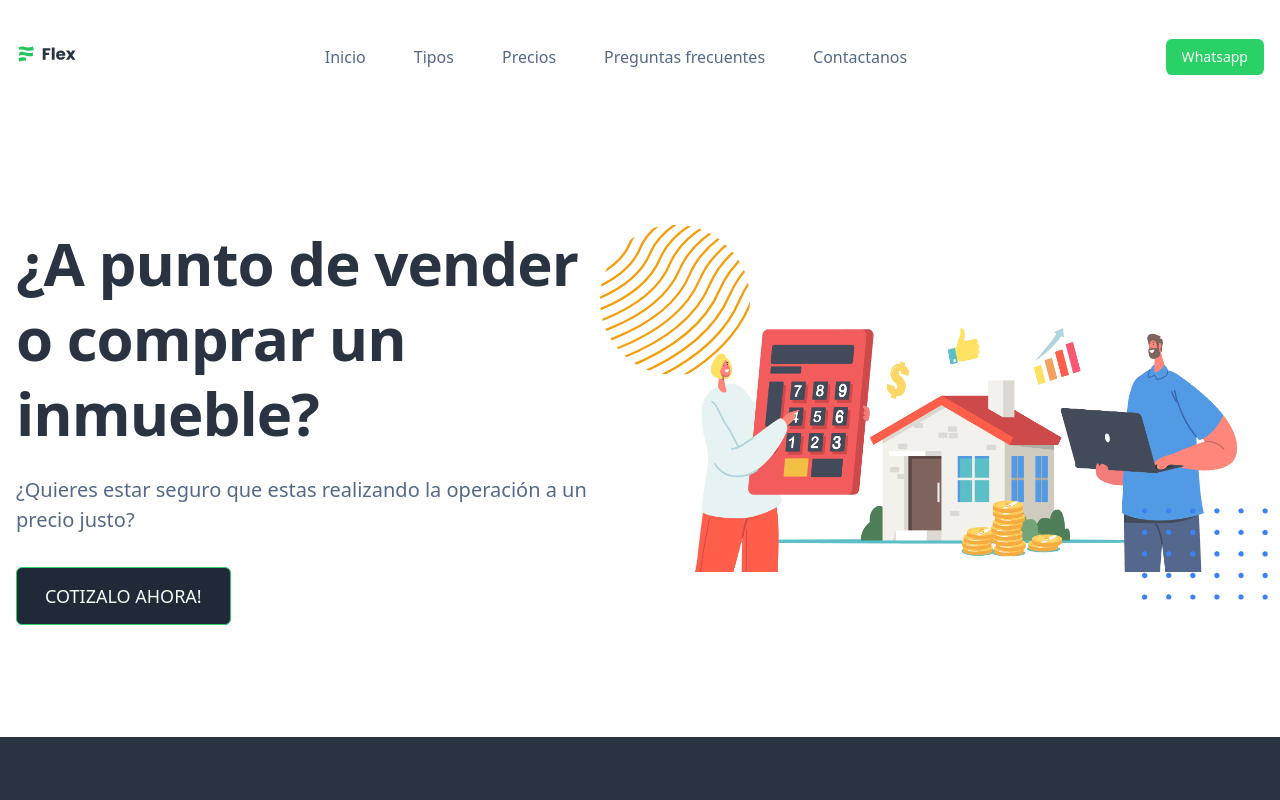
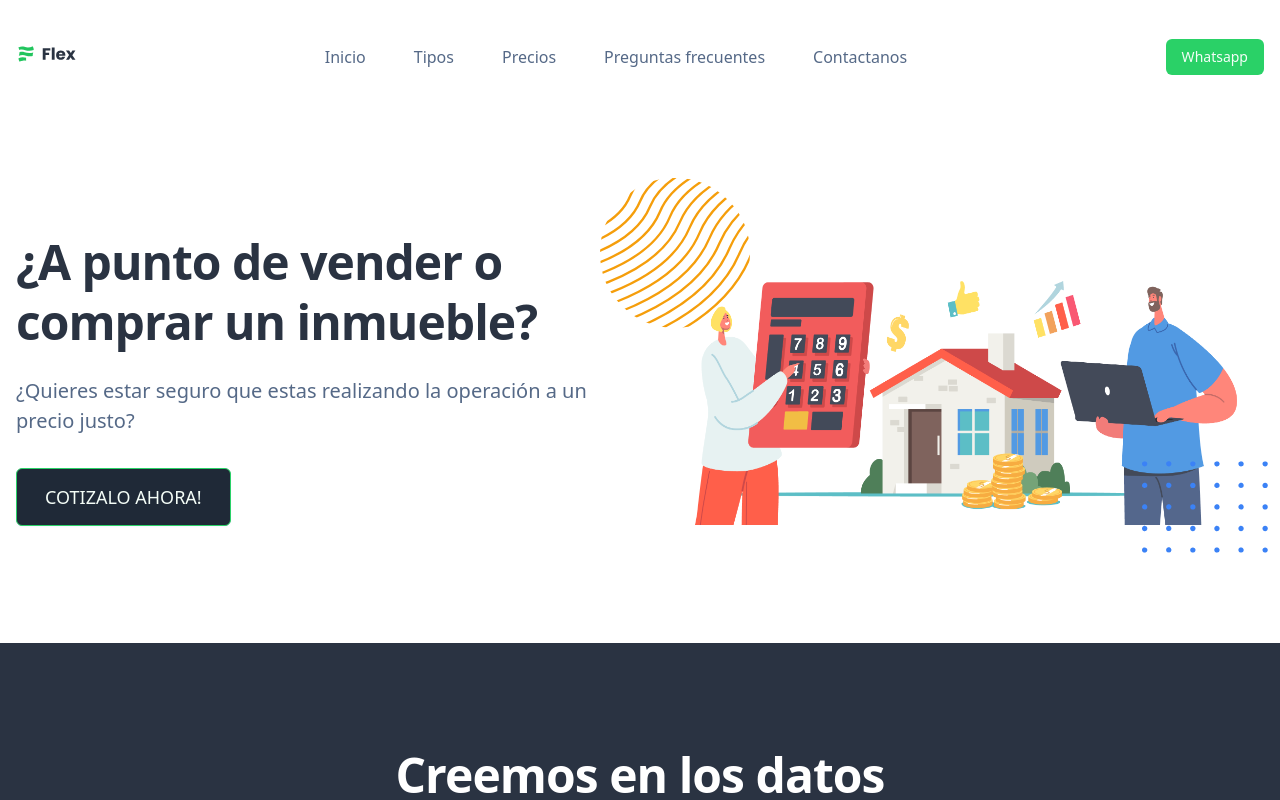
Before and after one commit to duquelf90/avaluos-inmoviliarios-valbel, a Next.js app: page / in a window 1280 px wide. Shown: the top 800 px of the page. Built offline with nearby package versions, Linux system fonts and the light colour scheme.

Commit message:
more css text-center

```diff
--- a/src/components/FirstBlock.js
+++ b/src/components/FirstBlock.js
@@ -7,10 +7,10 @@ const FirstBlock = () => {
       <div className="container px-4 mx-auto">
         <div className="flex flex-wrap xl:items-center -mx-4">
           <div className="w-full md:w-1/2 px-4 mb-16 md:mb-0">
-            <h1 className="mb-6 text-3xl md:text-5xl lg:text-6xl leading-tight font-bold tracking-tight">
+            <h1 className="mb-6 text-3xl md:text-5xl lg:text-5xl leading-tight font-bold tracking-tight text-center md:text-left lg:text-left">
               ¿A punto de vender o comprar un inmueble?
             </h1>
-            <p className="mb-8 text-lg md:text-xl text-coolGray-500 font-medium">
+            <p className="mb-8 text-lg md:text-xl text-coolGray-500 font-medium text-center md:text-left lg:text-left">
               ¿Quieres estar seguro que estas realizando la operación a un
               precio justo?
             </p>
--- a/src/section/faq.js
+++ b/src/section/faq.js
@@ -35,7 +35,7 @@ const Faq = () => {
                 <svg
                   width="24"
                   height="24"
-                  viewbox="0 0 24 24"
+                  viewBox="0 0 24 24"
                   fill="none"
                   xmlns="http://www.w3.org/2000/svg"
                 >
@@ -59,7 +59,7 @@ const Faq = () => {
                 <svg
                   width="24"
                   height="24"
-                  viewbox="0 0 24 24"
+                  viewBox="0 0 24 24"
                   fill="none"
                   xmlns="http://www.w3.org/2000/svg"
                 >
@@ -84,7 +84,7 @@ const Faq = () => {
                 <svg
                   width="24"
                   height="24"
-                  viewbox="0 0 24 24"
+                  viewBox="0 0 24 24"
                   fill="none"
                   xmlns="http://www.w3.org/2000/svg"
                 >
@@ -108,7 +108,7 @@ const Faq = () => {
                 <svg
                   width="24"
                   height="24"
-                  viewbox="0 0 24 24"
+                  viewBox="0 0 24 24"
                   fill="none"
                   xmlns="http://www.w3.org/2000/svg"
                 >
@@ -132,7 +132,7 @@ const Faq = () => {
                 <svg
                   width="24"
                   height="24"
-                  viewbox="0 0 24 24"
+                  viewBox="0 0 24 24"
                   fill="none"
                   xmlns="http://www.w3.org/2000/svg"
                 >
--- a/src/section/steps.js
+++ b/src/section/steps.js
@@ -82,7 +82,7 @@ const Steps = () => {
           </div>
         </div>
       </section>
-      <div className="container px-4 mx-auto py-4">
+      <div className="container px-4 mx-auto pb-10">
         <div className="max-w-4xl mx-auto text-center">
           <a
             className="inline-block py-3 px-7 w-full md:w-auto text-lg leading-7 text-green-50 bg-green-500 hover:bg-green-600 font-medium text-center focus:ring-2 focus:ring-green-500 focus:ring-opacity-50 border border-transparent rounded-md shadow-sm"
```
